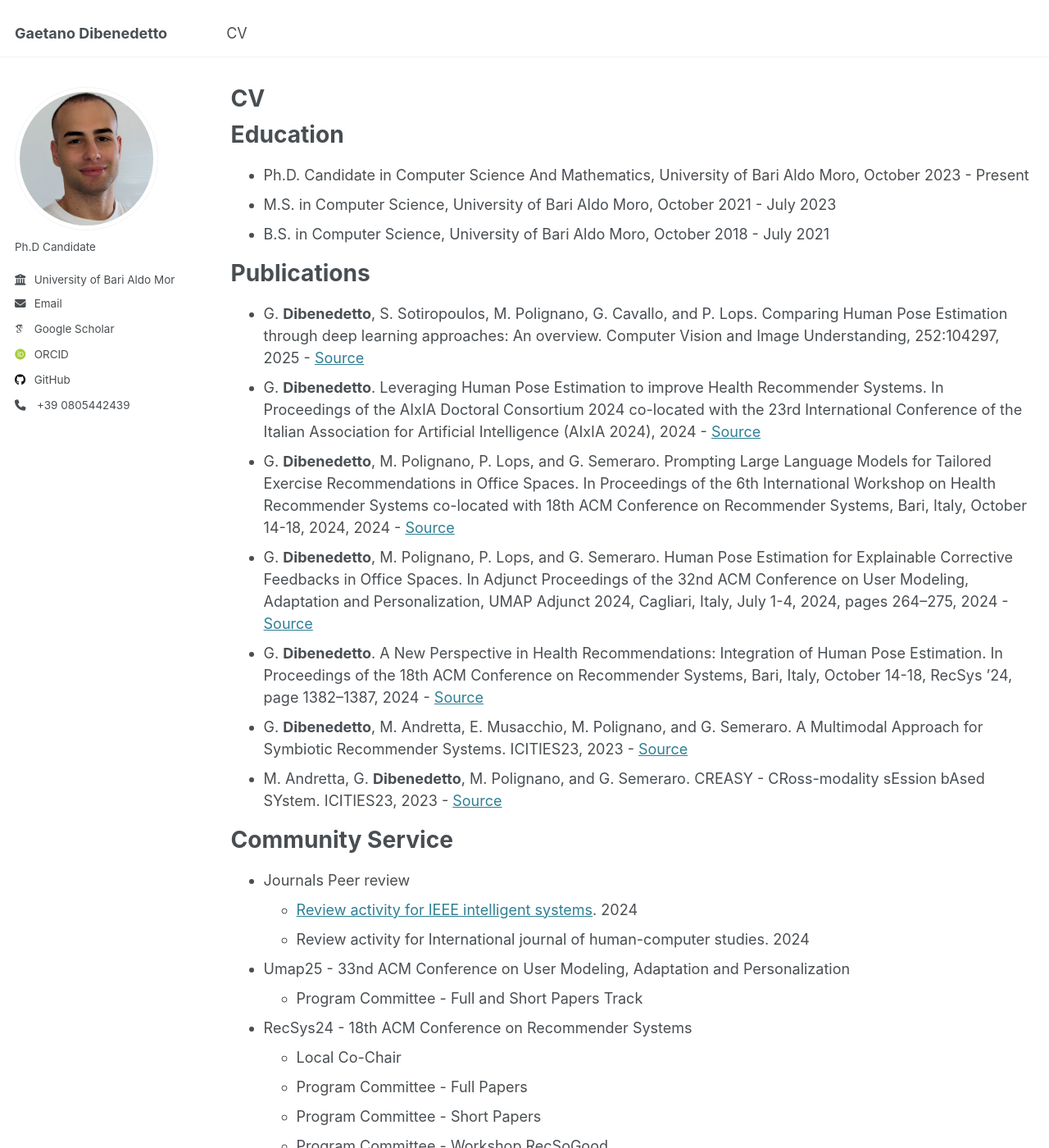
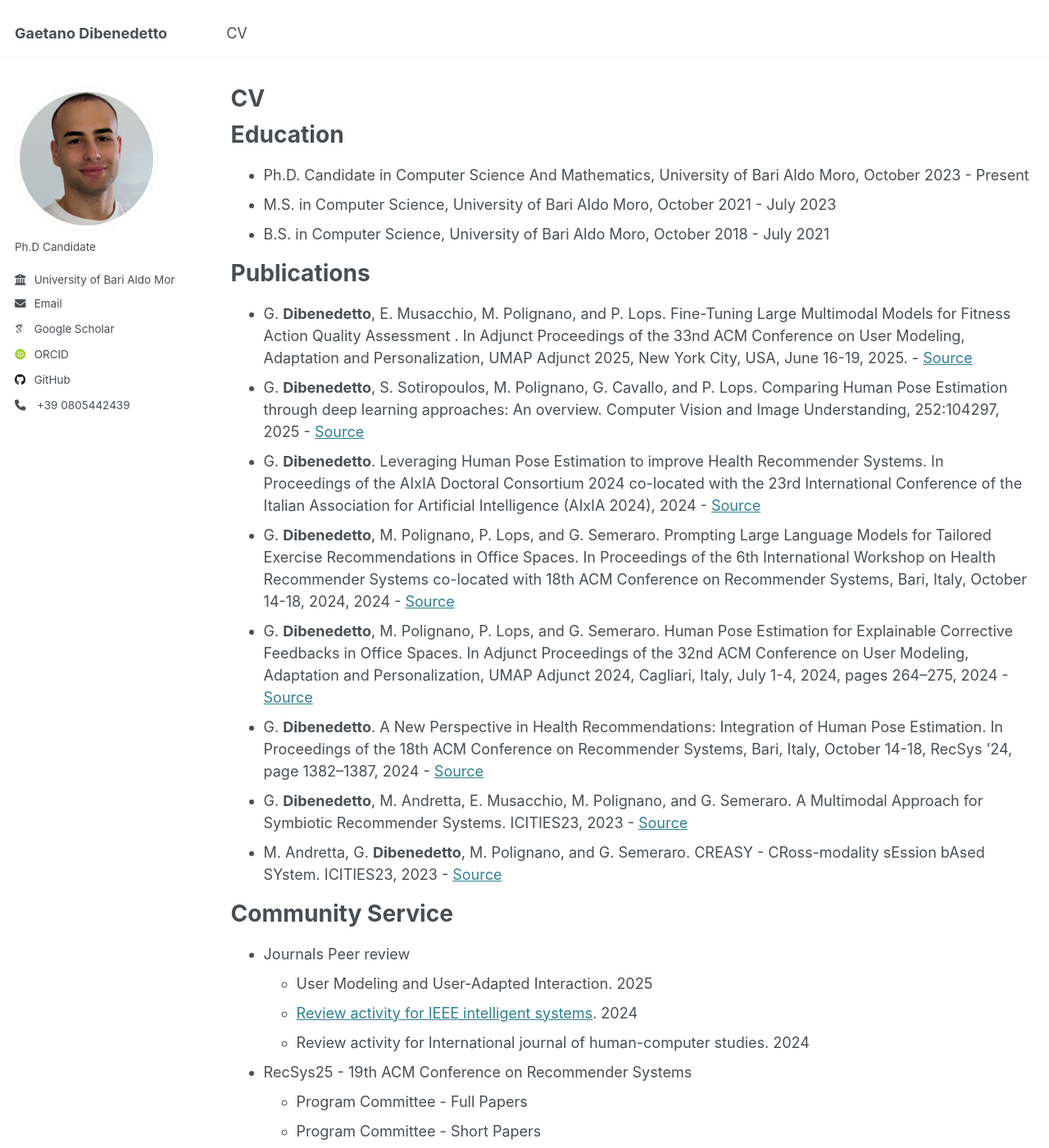
Before and after one commit to GaetanoDibenedetto/GaetanoDibenedetto.github.io, a Jekyll site: the page built from _pages/cv.md, in a window 1280 px wide and 1400 px high. Shown: the whole window at 82% size. Built offline with Jekyll 4.4.1, drawn with Linux system fonts in a browser that asks for light colours; some web fonts are replaced.

Commit message:
cv updated

```diff
--- a/_pages/cv.md
+++ b/_pages/cv.md
@@ -16,6 +16,7 @@ Education
 
 Publications
 ======
+*  G. **Dibenedetto**, E. Musacchio, M. Polignano, and P. Lops. Fine-Tuning Large Multimodal Models for Fitness Action Quality Assessment . In Adjunct Proceedings of the 33nd ACM Conference on User Modeling, Adaptation and Personalization, UMAP Adjunct 2025, New York City, USA, June 16-19, 2025. - [Source](https://github.com/GaetanoDibenedetto/UMAP25/blob/main/pdf/paper_umap25.pdf)
 * G. **Dibenedetto**, S. Sotiropoulos, M. Polignano, G. Cavallo, and P. Lops. Comparing Human Pose Estimation through deep learning approaches: An overview. Computer Vision and Image Understanding, 252:104297, 2025 - [Source](https://www.sciencedirect.com/science/article/pii/S1077314225000207)
 * G. **Dibenedetto**. Leveraging Human Pose Estimation to improve Health Recommender Systems. In Proceedings of the AIxIA Doctoral Consortium 2024 co-located with the 23rd International Conference of the Italian Association for Artificial Intelligence (AIxIA 2024), 2024 - [Source](https://ceur-ws.org/Vol-3914/short72.pdf)
 * G. **Dibenedetto**, M. Polignano, P. Lops, and G. Semeraro. Prompting Large Language Models for Tailored Exercise Recommendations in Office Spaces. In Proceedings of the 6th International Workshop on Health Recommender Systems co-located with 18th ACM Conference on Recommender Systems, Bari, Italy, October 14-18, 2024, 2024 - [Source](https://ceur-ws.org/Vol-3823/9_Dibenedetto_prompting_158.pdf)
@@ -28,8 +29,13 @@ Publications
 Community Service
 ======
 * Journals Peer review
+  * User Modeling and User-Adapted Interaction. 2025
   * [Review activity for IEEE intelligent systems](https://publons.com/wos-op/review/author/vE7kyeSh/). 2024
   * Review activity for International journal of human-computer studies. 2024
+
+* RecSys25 - 19th ACM Conference on Recommender Systems
+  * Program Committee - Full Papers
+  * Program Committee - Short Papers
 
 * Umap25 - 33nd ACM Conference on User Modeling, Adaptation and Personalization
   * Program Committee - Full and Short Papers Track
```
Also changed, not shown: other parts of _pages/cv.md (+1 -0 lines).
